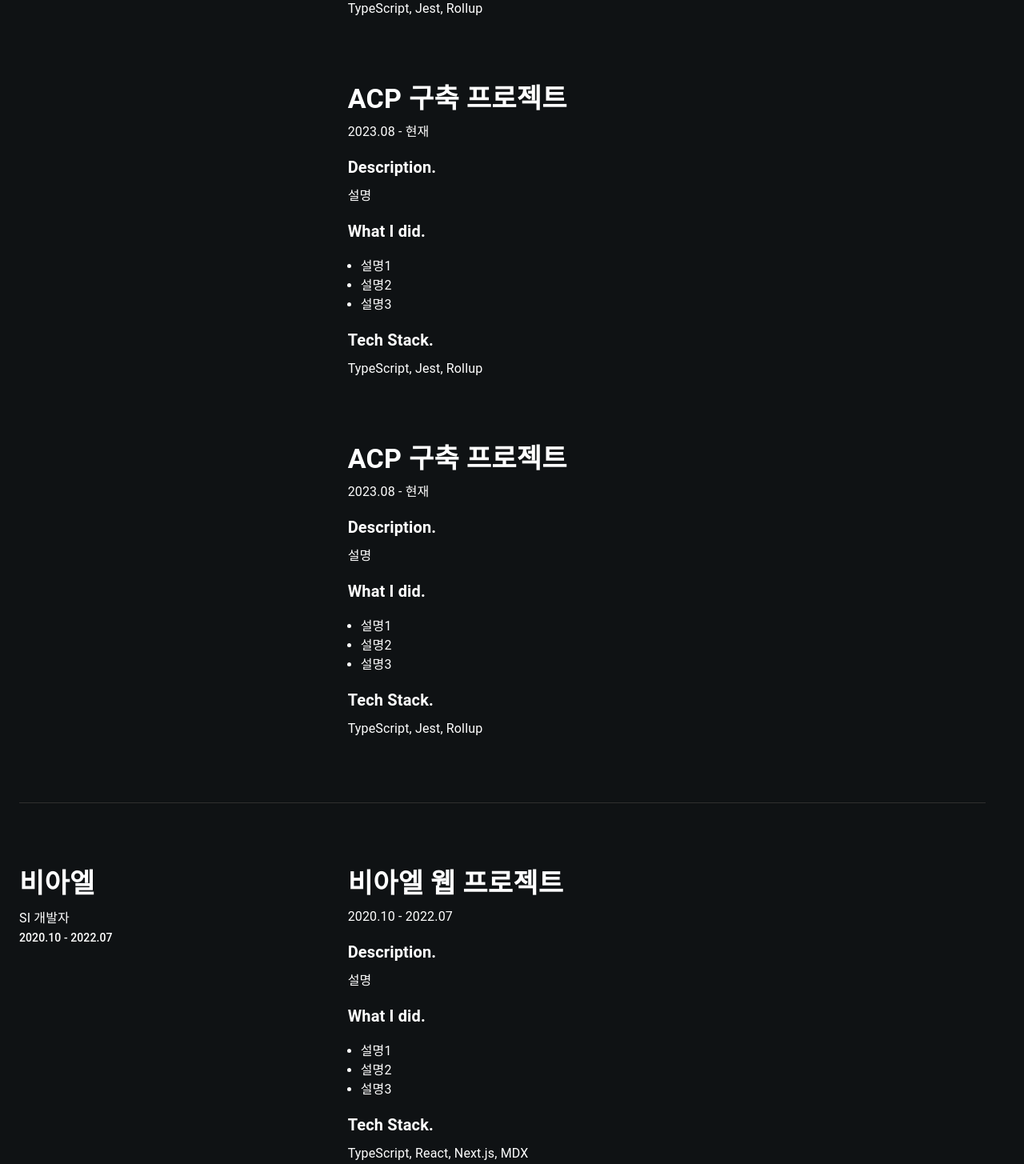
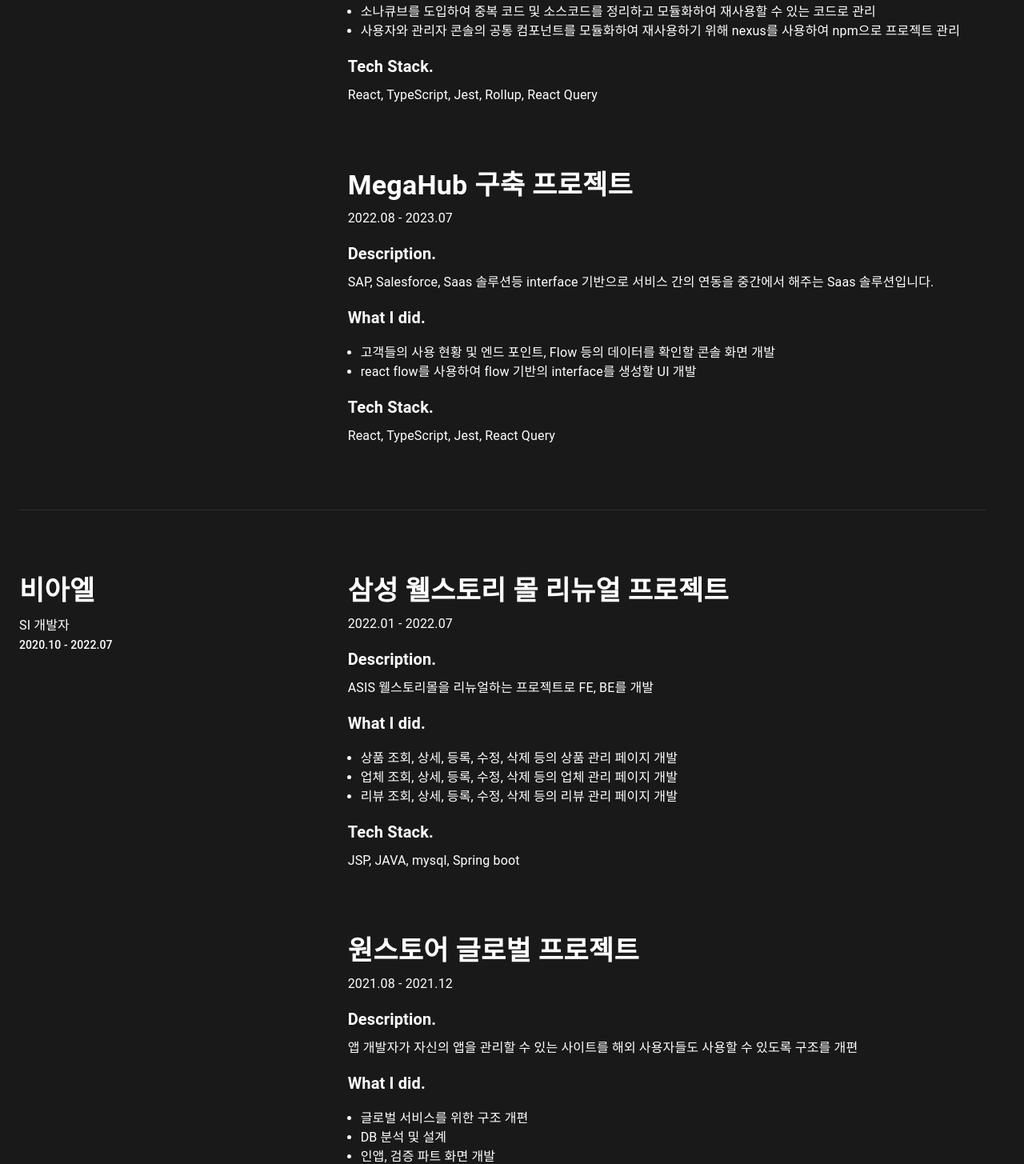
Before and after one commit to seoulsDohun/resume, a Next.js app: page / in a window 1280 px wide. Shown: the part 1239-2694 px from the top of the page at 80% size. Built offline with nearby package versions, Linux system fonts and the light colour scheme.

Commit message:
feat: 경험부분 내용 채움

```diff
--- a/src/app/components/About.tsx
+++ b/src/app/components/About.tsx
@@ -43,8 +43,8 @@ const About = () => {
         <Stack flex={0.3} alignItems={`center`} mb={4}>
           <Stack
             sx={{
-              width: `300px`,
-              maxWidth: '300px',
+              width: `400px`,
+              maxWidth: '400px',
               aspectRatio: '1 / 1',
               borderRadius: '50%',
               overflow: 'hidden',
--- a/src/app/components/Experience.tsx
+++ b/src/app/components/Experience.tsx
@@ -26,23 +26,26 @@ const experiences: ExperienceItem[] = [
       {
         project: 'ACP 구축 프로젝트',
         projectPeriod: '2023.08 - 현재',
-        description: '설명',
-        whatIDid: ['설명1', '설명2', '설명3'],
-        techStack: ['TypeScript', 'Jest', 'Rollup'],
+        description:
+          '사내 기준정보를 관리하는 시스템(MDM)으로 계약, 결제, 구독, 빌링 등의 추가적인 데이터까지 한 번에 관리를 하는 시스템입니다.',
+        whatIDid: [
+          'ACP의 사용자 콘솔의 초기 프로젝트 구성 및 화면 개발',
+          'ACP의 관리자 콘솔의 초기 프로젝트 구성 및 화면 개발',
+          '소나큐브를 도입하여 중복 코드 및 소스코드를 정리하고 모듈화하여 재사용할 수 있는 코드로 관리',
+          '사용자와 관리자 콘솔의 공통 컴포넌트를 모듈화하여 재사용하기 위해 nexus를 사용하여 npm으로 프로젝트 관리',
+        ],
+        techStack: ['React', 'TypeScript', 'Jest', 'Rollup', 'React Query'],
       },
       {
-        project: 'ACP 구축 프로젝트',
-        projectPeriod: '2023.08 - 현재',
-        description: '설명',
-        whatIDid: ['설명1', '설명2', '설명3'],
-        techStack: ['TypeScript', 'Jest', 'Rollup'],
-      },
-      {
-        project: 'ACP 구축 프로젝트',
-        projectPeriod: '2023.08 - 현재',
-        description: '설명',
-        whatIDid: ['설명1', '설명2', '설명3'],
-        techStack: ['TypeScript', 'Jest', 'Rollup'],
+        project: 'MegaHub 구축 프로젝트',
+        projectPeriod: '2022.08 - 2023.07',
+        description:
+          'SAP, Salesforce, Saas 솔루션등 interface 기반으로 서비스 간의 연동을 중간에서 해주는 Saas 솔루션입니다.',
+        whatIDid: [
+          '고객들의 사용 현황 및 엔드 포인트, Flow 등의 데이터를 확인할 콘솔 화면 개발',
+          'react flow를 사용하여 flow 기반의 interface를 생성할 UI 개발',
+        ],
+        techStack: ['React', 'TypeScript', 'Jest', 'React Query'],
       },
     ],
   },
@@ -52,20 +55,46 @@ const experiences: ExperienceItem[] = [
     period: '2020.10 - 2022.07',
     projects: [
       {
-        project: '비아엘 웹 프로젝트',
-        projectPeriod: '2020.10 - 2022.07',
-        description: '설명',
-        whatIDid: ['설명1', '설명2', '설명3'],
-        techStack: ['TypeScript', 'React', 'Next.js', 'MDX'],
+        project: '삼성 웰스토리 몰 리뉴얼 프로젝트',
+        projectPeriod: '2022.01 - 2022.07',
+        description: 'ASIS 웰스토리몰을 리뉴얼하는 프로젝트로 FE, BE를 개발',
+        whatIDid: [
+          '상품 조회, 상세, 등록, 수정, 삭제 등의 상품 관리 페이지 개발',
+          '업체 조회, 상세, 등록, 수정, 삭제 등의 업체 관리 페이지 개발',
+          '리뷰 조회, 상세, 등록, 수정, 삭제 등의 리뷰 관리 페이지 개발',
+        ],
+        techStack: ['JSP', 'JAVA', 'mysql', 'Spring boot'],
+      },
+      {
+        project: '원스토어 글로벌 프로젝트',
+        projectPeriod: '2021.08 - 2021.12',
+        description:
+          '앱 개발자가 자신의 앱을 관리할 수 있는 사이트를 해외 사용자들도 사용할 수 있도록 구조를 개편',
+        whatIDid: [
+          '글로벌 서비스를 위한 구조 개편',
+          'DB 분석 및 설계',
+          '인앱, 검증 파트 화면 개발',
+        ],
+        techStack: ['JSP', 'JAVA', 'Spring', 'Oracle'],
+      },
+      {
+        project: '사방넷 차세대 프로젝트',
+        projectPeriod: '2020.10 - 2021.07',
+        description: 'PHP로 제작된 사이트를 vue.js와 JAVA Spring Boot로 리뉴얼',
+        whatIDid: [
+          '프로젝트 내 공통 CSS 개발',
+          '회원, 권한, 물류, 업체 파트의 화면 개발',
+          '약정, 약관파트 화면 개발',
+        ],
+        techStack: ['Vue', 'JAVA', 'Spring boot', 'Tibero'],
       },
     ],
   },
-  // 나머지 경력 항목들도 같은 형식으로 추가...
 ]
 
 const Experience = () => {
   return (
-    <Stack mt={15} p={3}>
+    <Stack mt={10} p={3}>
       <Typography variant="h3" mb={7} fontWeight="600">
         Work Experience
       </Typography>
--- a/src/app/globals.css
+++ b/src/app/globals.css
@@ -1,5 +1,5 @@
 html {
-  background-color: #0f1214;
+  background-color: #191919;
   color: white;
   height: 100%;
   width: 100%;
```
